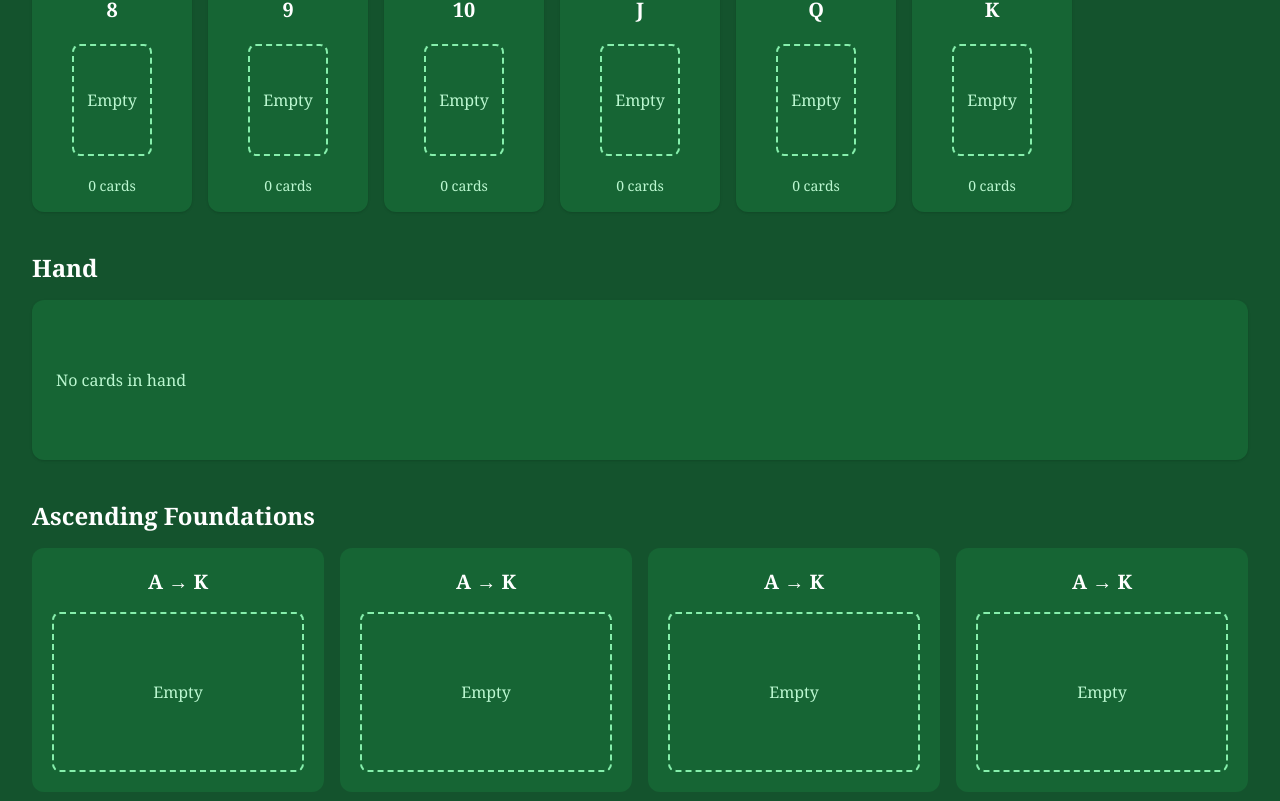
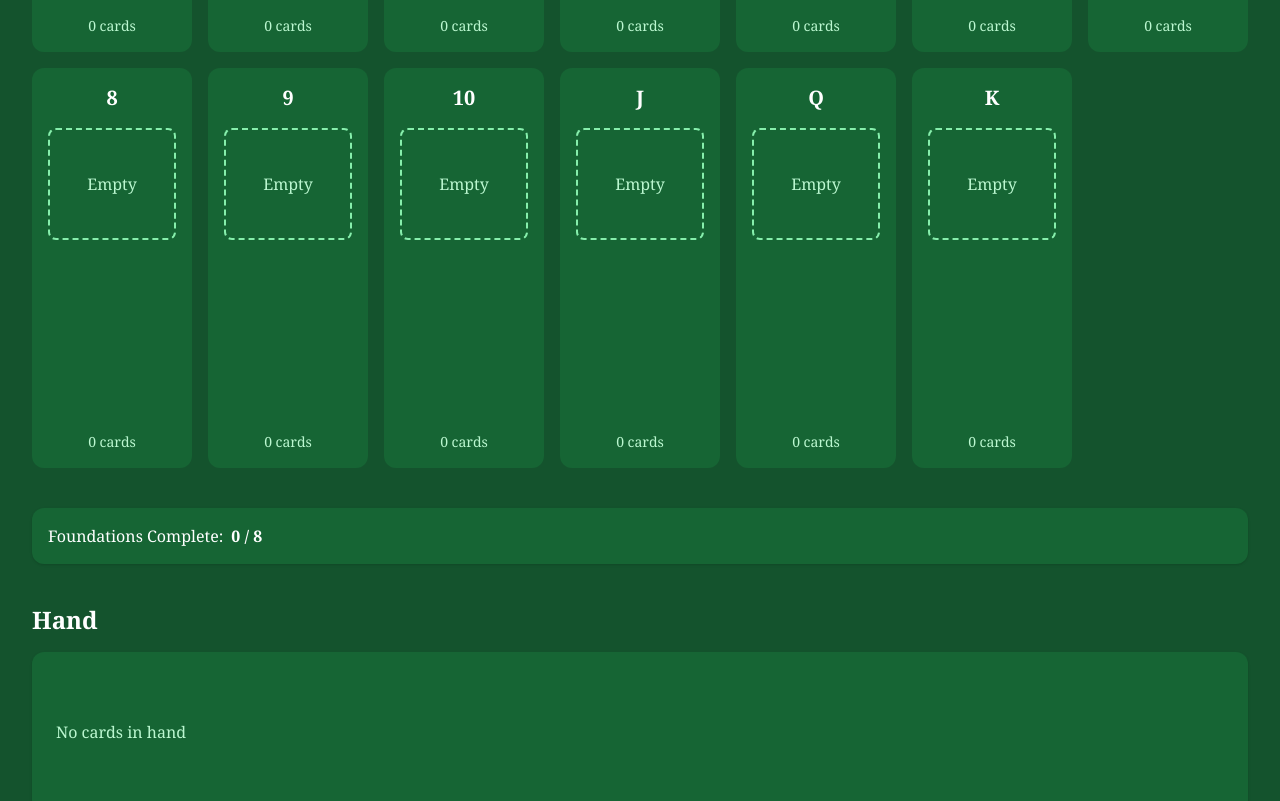
Before and after one commit to Jeff866/Grandpa-Solitaire, a React (Vite) app: page / in a window 1280 px wide. Shown: the part 1036-1837 px from the top of the page. Built offline with nearby package versions, Linux system fonts and the light colour scheme; the HTML template or start-up script is replaced by a standard one.

Commit message:
Refine Grandpa Solitaire deal rules

```diff
--- a/src/App.jsx
+++ b/src/App.jsx
@@ -3,34 +3,19 @@ import { useState } from "react";
 import Header from "./components/Header";
 import StatusBar from "./components/StatusBar";
 import StockArea from "./components/StockArea";
+import DealPile from "./components/DealPile";
 import FoundationStatus from "./components/FoundationStatus";
-import VictoryBanner from "./components/VictoryBanner";
+import Hand from "./components/Hand";
 import GameMessage from "./components/GameMessage";
-import DealPile from "./components/DealPile";
-import FoundationPile from "./components/FoundationPile";
-import Hand from "./components/Hand";
 
 import { createDeck, shuffle } from "./game/deck";
 
 import {
   createEmptyGame,
-  dealCard,
+  dealOne,
   dealRound,
   RANKS,
 } from "./game/deal";
-
-import {
-  canPlayCard,
-  FOUNDATION_TYPES,
-} from "./game/rules";
-
-
-const SUITS = {
-  "♠": 0,
-  "♥": 1,
-  "♦": 2,
-  "♣": 3,
-};
 
 
 
@@ -39,12 +24,13 @@ export default function App() {
 
   const [game, setGame] = useState(() => {
 
-    const newGame = createEmptyGame();
+    const fresh =
+      createEmptyGame();
 
-    newGame.stock =
+    fresh.stock =
       shuffle(createDeck());
 
-    return newGame;
+    return fresh;
 
   });
 
@@ -54,15 +40,17 @@ export default function App() {
 
   function newGame() {
 
-    const reset =
+    const fresh =
       createEmptyGame();
 
-    reset.stock =
+    fresh.stock =
       shuffle(createDeck());
 
-    setGame(reset);
+    setGame(fresh);
 
   }
+
+
 
 
 
@@ -74,27 +62,50 @@ export default function App() {
 
       ...game,
 
-      stock: [...game.stock],
+      stock: [
+        ...game.stock
+      ],
 
-      discard: [...game.discard],
+      discard: [
+        ...game.discard
+      ],
 
-      hand: [...game.hand],
 
-      dealPiles: {
-        ...game.dealPiles,
-      },
+      piles: Object.fromEntries(
 
-      ascending: game.ascending.map(
-        pile => [...pile]
+        RANKS.map(rank => [
+
+          rank,
+
+          [
+            ...game.piles[rank]
+          ]
+
+        ])
+
       ),
 
-      descending: game.descending.map(
-        pile => [...pile]
-      ),
+
+      ascending:
+        game.ascending.map(
+          pile => [...pile]
+        ),
+
+
+      descending:
+        game.descending.map(
+          pile => [...pile]
+        ),
+
+
+      hand: [
+        ...game.hand
+      ]
 
     };
 
   }
+
 
 
 
@@ -106,11 +117,12 @@ export default function App() {
     const updated =
       cloneGame();
 
-    dealCard(updated);
+    dealOne(updated);
 
     setGame(updated);
 
   }
+
 
 
 
@@ -133,142 +145,11 @@ export default function App() {
 
 
 
-  function handleSelectPile(rank) {
-
-    const updated =
-      cloneGame();
-
-
-    updated.hand.push(
-      ...updated.dealPiles[rank]
-    );
-
-
-    updated.dealPiles[rank] = [];
-
-
-    setGame(updated);
-
-  }
-
-
-
-
-
-
-
-  function handlePlayCard(card,index) {
-
-
-    const updated =
-      cloneGame();
-
-
-
-    const suitIndex =
-      SUITS[card.suit];
-
-
-    if (suitIndex === undefined) {
-
-      return;
-
-    }
-
-
-
-
-    const ascending =
-      updated.ascending[suitIndex];
-
-
-
-    if (
-      canPlayCard(
-        card,
-        ascending,
-        FOUNDATION_TYPES.ASCENDING
-      )
-    ) {
-
-
-      ascending.push(card);
-
-
-      updated.hand.splice(
-        index,
-        1
-      );
-
-
-      setGame(updated);
-
-      return;
-
-    }
-
-
-
-
-
-
-    const descending =
-      updated.descending[suitIndex];
-
-
-
-    if (
-      canPlayCard(
-        card,
-        descending,
-        FOUNDATION_TYPES.DESCENDING
-      )
-    ) {
-
-
-      descending.push(card);
-
-
-      updated.hand.splice(
-        index,
-        1
-      );
-
-
-      setGame(updated);
-
-    }
-
-
-  }
-
-
-
-
-
-
-
-  const won =
-
-    game.ascending.every(
-      pile => pile.length === 13
-    )
-
-    &&
-
-    game.descending.every(
-      pile => pile.length === 13
-    );
-
-
-
-
 
 
   return (
 
     <div className="min-h-screen bg-green-900 text-white">
-
 
 
       <Header
@@ -285,8 +166,6 @@ export default function App() {
 
 
       <main className="max-w-7xl mx-auto p-8">
-
-
 
 
 
@@ -314,21 +193,10 @@ export default function App() {
 
           phase={game.phase}
 
-          won={won}
+          won={false}
 
         />
 
-
-
-
-
-        <FoundationStatus
-
-          ascending={game.ascending}
-
-          descending={game.descending}
-
-        />
 
 
 
@@ -351,10 +219,11 @@ export default function App() {
 
 
 
-        <section className="mb-10">
+
+        <section className="mt-10">
 
 
-          <h2 className="text-2xl font-bold mb-4">
+          <h2 className="text-3xl font-bold mb-5">
             Deal Piles
           </h2>
 
@@ -371,71 +240,9 @@ export default function App() {
 
                 label={rank}
 
-                onSelect={() =>
-                  handleSelectPile(rank)
+                cards={
+                  game.piles[rank]
                 }
-
-                card={
-                  game.dealPiles[rank].at(-1)
-                  ||
-                  {
-                    rank:"",
-                    suit:"",
-                    red:false
-                  }
-                }
-
-              />
-
-            ))}
-
-
-          </div>
-
-
-        </section>
-
-
-
-
-
-
-
-        <Hand
-
-          cards={game.hand}
-
-          onPlayCard={handlePlayCard}
-
-        />
-
-
-
-
-
-
-
-        <section className="mt-10">
-
-
-          <h2 className="text-2xl font-bold mb-4">
-            Ascending Foundations
-          </h2>
-
-
-
-          <div className="grid grid-cols-4 gap-4">
-
-
-            {game.ascending.map((pile,index)=>(
-
-              <FoundationPile
-
-                key={index}
-
-                title="A → K"
-
-                cards={pile}
 
               />
 
@@ -456,34 +263,35 @@ export default function App() {
         <section className="mt-10">
 
 
-          <h2 className="text-2xl font-bold mb-4">
-            Descending Foundations
-          </h2>
+          <FoundationStatus
+
+            ascending={
+              game.ascending
+            }
+
+            descending={
+              game.descending
+            }
+
+          />
+
+
+        </section>
 
 
 
-          <div className="grid grid-cols-4 gap-4">
 
 
-            {game.descending.map((pile,index)=>(
-
-              <FoundationPile
-
-                key={index}
-
-                title="K → A"
-
-                cards={pile}
-
-              />
-
-            ))}
 
 
-          </div>
+        <Hand
 
+          cards={
+            game.hand
+          }
 
-        </section>
+        />
+
 
 
 
--- a/src/components/DealPile.jsx
+++ b/src/components/DealPile.jsx
@@ -3,15 +3,9 @@ import PlayingCard from "./PlayingCard";
 
 export default function DealPile({
   label,
-  card,
   cards = [],
   onSelect,
 }) {
-
-
-  const count =
-    cards.length;
-
 
 
   return (
@@ -24,69 +18,80 @@ export default function DealPile({
         bg-green-800
         rounded-xl
         p-4
-        shadow
+        min-h-[340px]
         hover:bg-green-700
         transition
-        text-center
       "
 
     >
 
-      <h3 className="text-xl font-bold mb-3">
+      <h3 className="text-xl font-bold text-center mb-4">
         {label}
       </h3>
 
 
-
-      <div className="
-        h-32
-        flex
-        items-center
-        justify-center
-      ">
+      <div className="relative h-72">
 
 
-        {card && card.rank ? (
+        {cards.length === 0 && (
 
-          <PlayingCard
+          <div
+            className="
+              border-2
+              border-dashed
+              border-green-300
+              rounded-lg
+              h-28
+              flex
+              items-center
+              justify-center
+              text-green-200
+            "
+          >
+            Empty
+          </div>
 
-            rank={card.rank}
+        )}
 
-            suit={card.suit}
 
-            red={card.red}
 
-          />
+        {cards.map((card, index) => (
 
-        ) : (
+          <div
 
-          <div className="
-            w-20
-            h-28
-            rounded-lg
-            border-2
-            border-dashed
-            border-green-300
-            flex
-            items-center
-            justify-center
-            text-green-200
-          ">
+            key={card.id}
 
-            Empty
+            className="
+              absolute
+              left-1/2
+              -translate-x-1/2
+            "
+
+            style={{
+              top: `${index * 22}px`,
+              zIndex: index,
+            }}
+
+          >
+
+            <PlayingCard
+
+              card={card}
+
+            />
 
           </div>
 
-        )}
+        ))}
 
 
       </div>
 
 
 
-      <div className="mt-3 text-sm text-green-200">
+      <div className="text-sm text-green-200 mt-4">
 
-        {count} cards
+        {cards.length} cards
 
       </div>
 
--- a/src/game/deal.js
+++ b/src/game/deal.js
@@ -26,13 +26,8 @@ export function createEmptyGame() {
 
     discard: [],
 
-    hand: [],
 
-
-    currentPile: 0,
-
-
-    dealPiles: {
+    piles: {
 
       A: [],
       "2": [],
@@ -51,6 +46,9 @@ export function createEmptyGame() {
     },
 
 
+    currentPile: 0,
+
+
     ascending: [
       [],
       [],
@@ -64,7 +62,12 @@ export function createEmptyGame() {
       [],
       [],
       [],
+
     ],
+
+
+    hand: [],
+
 
   };
 
@@ -75,17 +78,48 @@ export function createEmptyGame() {
 
 
 
+function burnCard(game) {
 
-export function dealCard(game) {
+  if (game.stock.length === 0) {
+    return;
+  }
+
+
+  const card =
+    game.stock.pop();
+
+
+  game.discard.push({
+
+    ...card,
+
+    faceUp: false,
+
+  });
+
+}
+
+
+
+
+
+
+
+export function dealOne(game) {
 
 
   if (game.stock.length === 0) {
 
-    game.phase = "Complete";
+    game.phase = "Play";
 
     return;
 
   }
+
+
+
+  const pileRank =
+    RANKS[game.currentPile];
 
 
 
@@ -94,29 +128,40 @@ export function dealCard(game) {
 
 
 
-  const targetRank =
-    RANKS[game.currentPile];
+  // Every card goes onto the current pile
+
+  game.piles[pileRank].push(card);
 
 
 
-  const penalty =
-    card.rank === "A"
-    ||
-    card.rank === targetRank;
+
+  const isAce =
+    card.rank === "A";
 
 
 
-  if (penalty) {
+  const isMatch =
+    card.rank === pileRank;
 
 
-    game.discard.push(card);
+
+  // Ace penalty
+
+  if (isAce) {
+
+    burnCard(game);
+
+  }
 
 
-  } else {
 
+  // Matching rank penalty
 
-    game.dealPiles[targetRank].push(card);
+  if (isMatch) {
 
+    burnCard(game);
+
+    burnCard(game);
 
   }
 
@@ -124,15 +169,19 @@ export function dealCard(game) {
 
 
   game.currentPile =
-    (game.currentPile + 1)
+    (
+      game.currentPile + 1
+    )
     %
     RANKS.length;
 
 
 
+
+
   if (game.stock.length === 0) {
 
-    game.phase = "Complete";
+    game.phase = "Play";
 
   }
 
@@ -154,7 +203,7 @@ export function dealRound(game) {
     i++
   ) {
 
-    dealCard(game);
+    dealOne(game);
 
   }
 
--- a/src/game/rules.js
+++ b/src/game/rules.js
@@ -4,103 +4,143 @@ export const FOUNDATION_TYPES = {
 };
 
 
-export const SUITS = [
-  "♠",
-  "♥",
-  "♦",
-  "♣",
-];
+const VALUES = {
+  A: 1,
+  2: 2,
+  3: 3,
+  4: 4,
+  5: 5,
+  6: 6,
+  7: 7,
+  8: 8,
+  9: 9,
+  10: 10,
+  J: 11,
+  Q: 12,
+  K: 13,
+};
 
 
-export const RANKS = [
-  "A",
-  "2",
-  "3",
-  "4",
-  "5",
-  "6",
-  "7",
-  "8",
-  "9",
-  "10",
-  "J",
-  "Q",
-  "K",
-];
 
 
 
 export function canPlayCard(
   card,
-  pile,
-  direction
+  foundation,
+  type
 ) {
+
 
   if (!card) {
     return false;
   }
 
 
-  // Empty foundation
 
-  if (pile.length === 0) {
-
-    if (
-      direction === FOUNDATION_TYPES.ASCENDING
-    ) {
-      return card.rank === "A";
-    }
+  if (!foundation) {
+    return false;
+  }
 
 
-    if (
-      direction === FOUNDATION_TYPES.DESCENDING
-    ) {
-      return card.rank === "K";
-    }
+
+
+  // Empty ascending foundation starts with Ace
+
+  if (
+    foundation.length === 0
+    &&
+    type === FOUNDATION_TYPES.ASCENDING
+  ) {
+
+    return VALUES[card.rank] === 1;
 
   }
 
 
 
-  const lastCard =
-    pile[pile.length - 1];
 
 
-  return (
+  // Empty descending foundation starts with King
 
-    card.suit === lastCard.suit &&
+  if (
+    foundation.length === 0
+    &&
+    type === FOUNDATION_TYPES.DESCENDING
+  ) {
 
-    getNextRank(
-      lastCard.rank,
-      direction
-    ) === card.rank
+    return VALUES[card.rank] === 13;
 
-  );
-
-}
+  }
 
 
 
 
-function getNextRank(
-  rank,
-  direction
-) {
 
-  const index =
-    RANKS.indexOf(rank);
+
+  const top =
+    foundation[
+      foundation.length - 1
+    ];
+
+
+
+
+
+  // Must match suit
+
+  if (
+    card.suit !== top.suit
+  ) {
+
+    return false;
+
+  }
+
+
+
+
+
+
+  const current =
+    VALUES[card.rank];
+
+
+  const previous =
+    VALUES[top.rank];
+
+
+
 
 
 
   if (
-    direction === FOUNDATION_TYPES.ASCENDING
+    type === FOUNDATION_TYPES.ASCENDING
   ) {
 
-    return RANKS[index + 1];
+    return current === previous + 1;
 
   }
 
 
-  return RANKS[index - 1];
+
+
+
+
+
+  if (
+    type === FOUNDATION_TYPES.DESCENDING
+  ) {
+
+    return current === previous - 1;
+
+  }
+
+
+
+
+
+
+  return false;
+
 
 }
```
